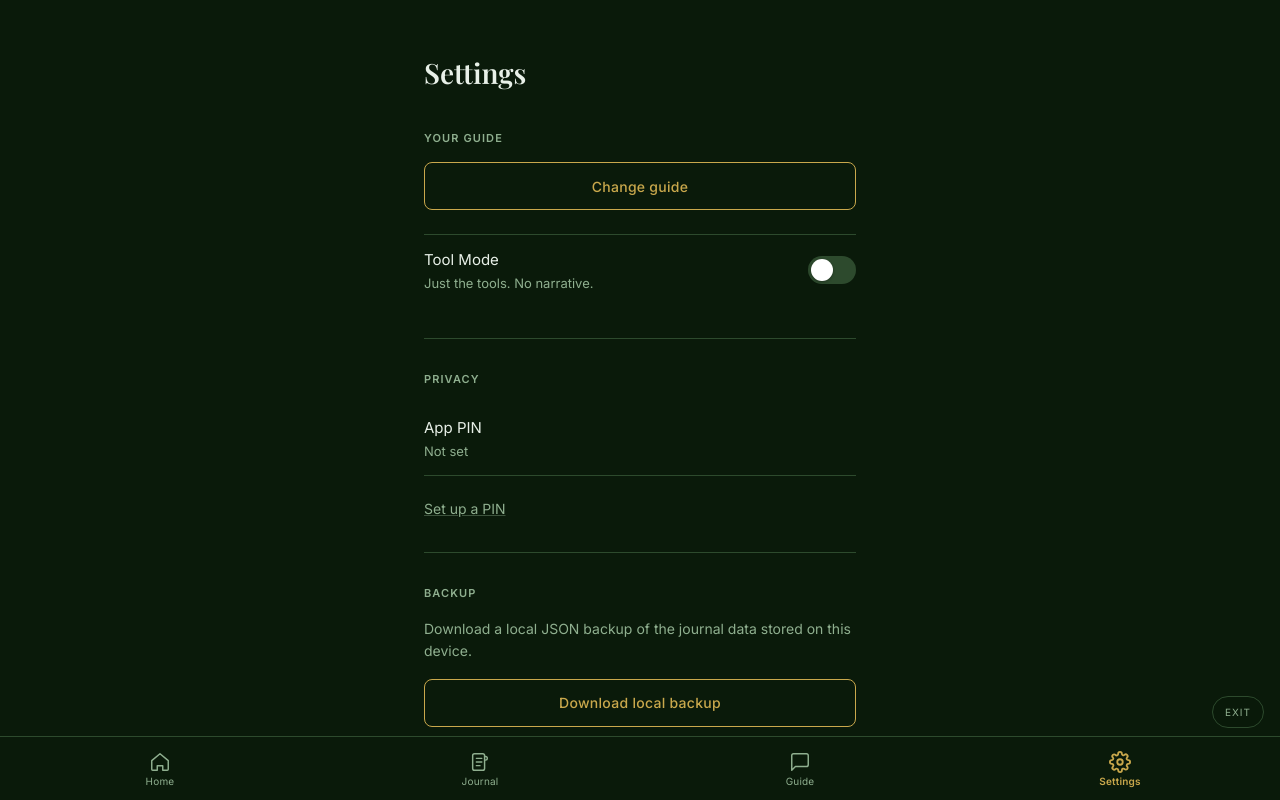
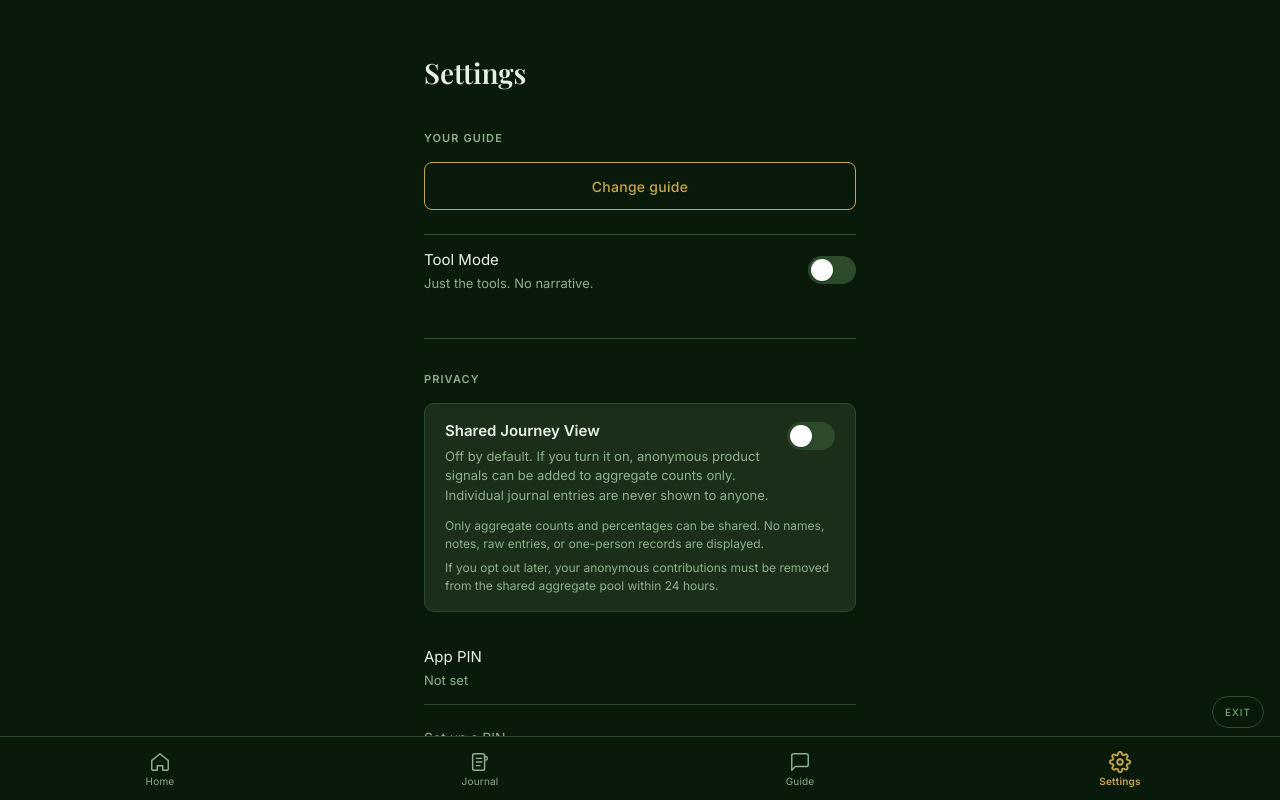
Before and after one commit to casevoiceai/my420journal-app, a React (Vite) app: page /settings in a window 1280 px wide. Shown: the top 800 px of the page. Built offline with nearby package versions, Linux system fonts and the light colour scheme.

Commit message:
Add shared journey opt-in setting

```diff
--- a/src/screens/Settings.jsx
+++ b/src/screens/Settings.jsx
@@ -3,6 +3,7 @@ import { useNavigate } from 'react-router-dom'
 import { localStore } from '../lib/localStore'
 import { hasPin, verifyPin, clearPin, storePin } from '../lib/pin'
 import { isDevMode, DEV_PROFILE } from '../lib/dev'
+import SharedOptInPanel from '../components/SharedOptInPanel'
 
 const GUIDE_META = {
   bud:   { name: 'Bud Tendar',     accent: '#C9A84C', description: 'Dispensary deals and trip planning.' },
@@ -460,7 +461,7 @@ export default function Settings() {
       if (!user) { setLoading(false); return }
       const { data } = await localStore
         .from('user_profiles')
-        .select('guide_selected, guide_name, accent_color')
+        .select('guide_selected, guide_name, accent_color, shared_opt_in_enabled, shared_opt_in_at, shared_opt_out_at, anonymous_contributor_id, last_shared_sync_at, pending_shared_delete')
         .eq('user_id', user.id)
         .maybeSingle()
       setProfile(data)
@@ -746,6 +747,8 @@ export default function Settings() {
         {/* ── PRIVACY ─────────────────────────────────────────────────────── */}
         <SectionHeading>Privacy</SectionHeading>
 
+        <SharedOptInPanel profile={profile} onProfileChange={setProfile} />
+
         {/* App PIN row */}
         <div style={{
           display: 'flex', alignItems: 'center', justifyContent: 'space-between',
```
